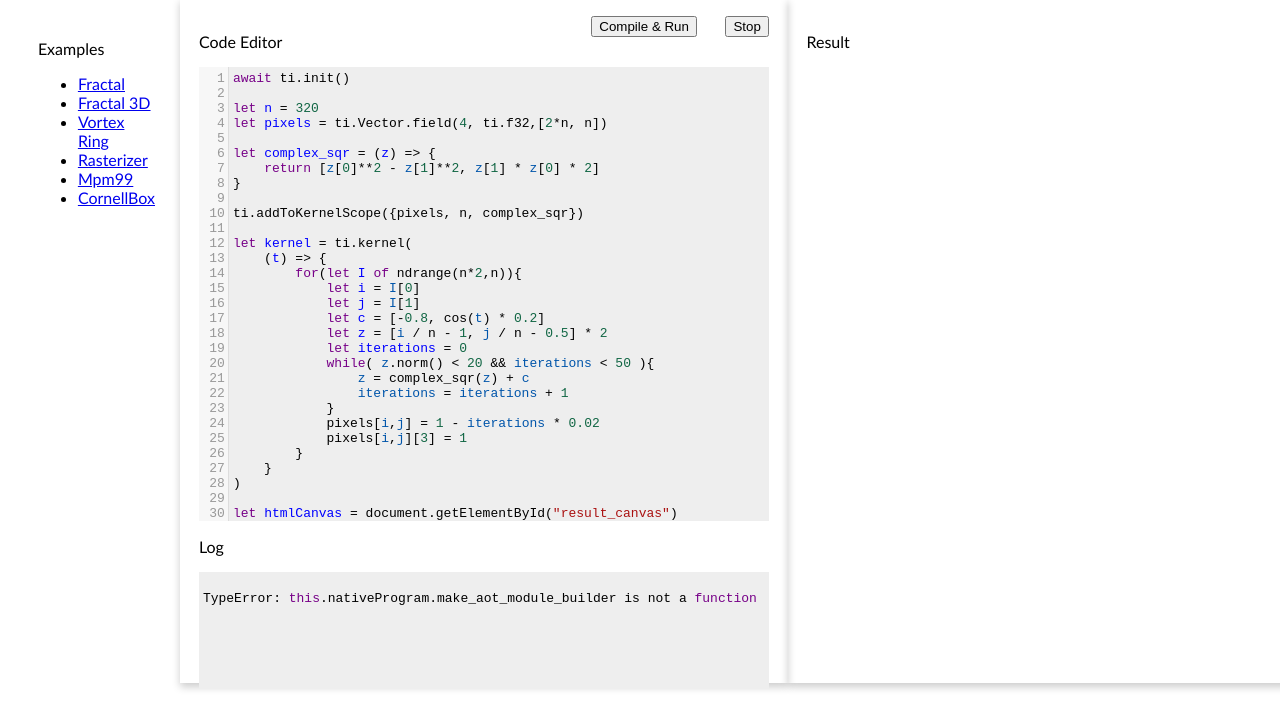
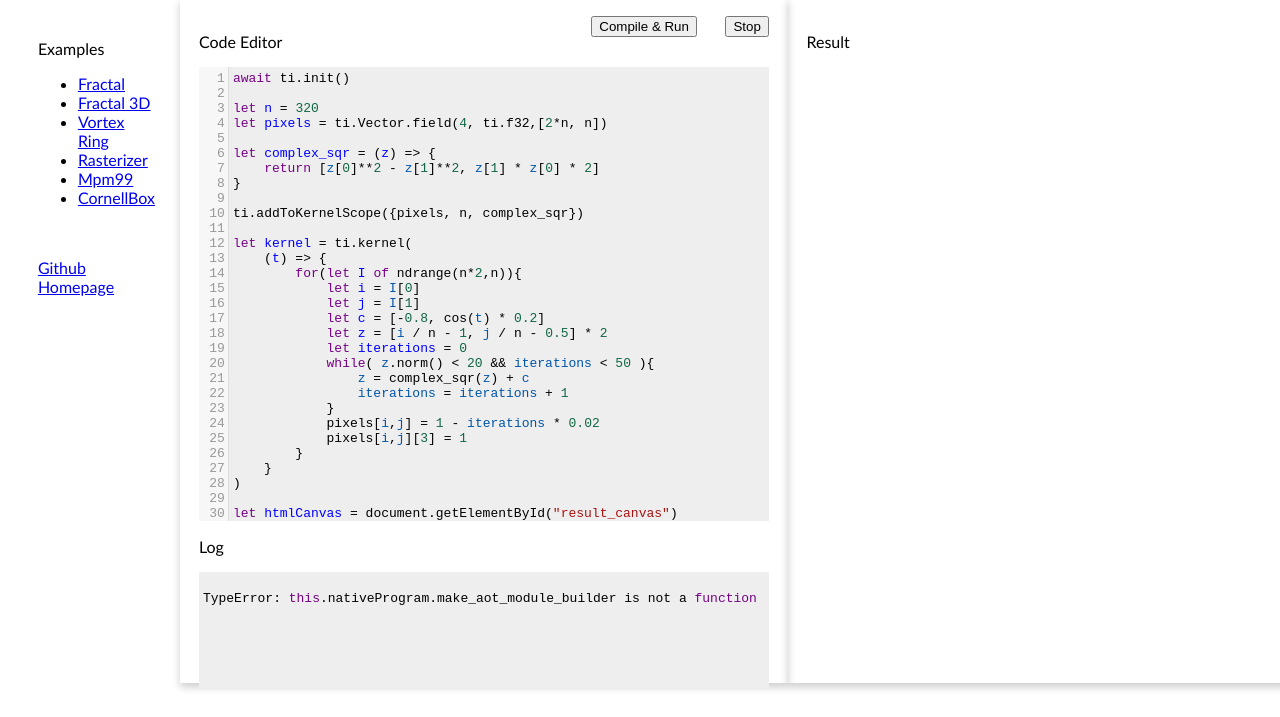
Before and after one commit to AmesingFlank/taichi.js, a website built with webpack: page zoo/index.html in a window 1280 px wide. Shown: the part 67-784 px from the top of the page. Built offline with nearby package versions, Linux system fonts and the light colour scheme.

Commit message:
github link

```diff
--- a/zoo/index.html
+++ b/zoo/index.html
@@ -98,6 +98,10 @@
             <a href="#" id="CornellBox">CornellBox</a>
           </li>
         </ul>
+        <br>
+        <p>
+          <a href="https://github.com/AmesingFlank/taichi.js">Github Homepage</a>
+        </p>
       </div>
       <div class="column2 card" >
         <p class="EditorTitle">Code Editor</p>
```
